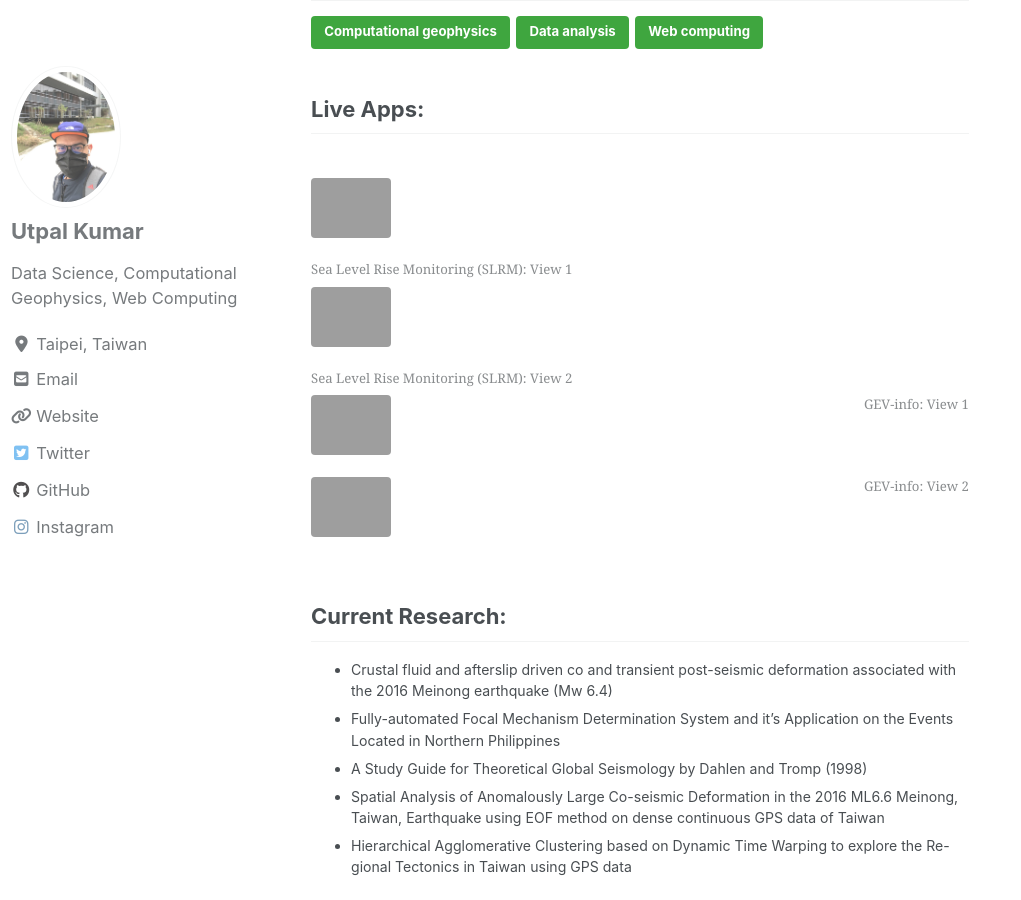
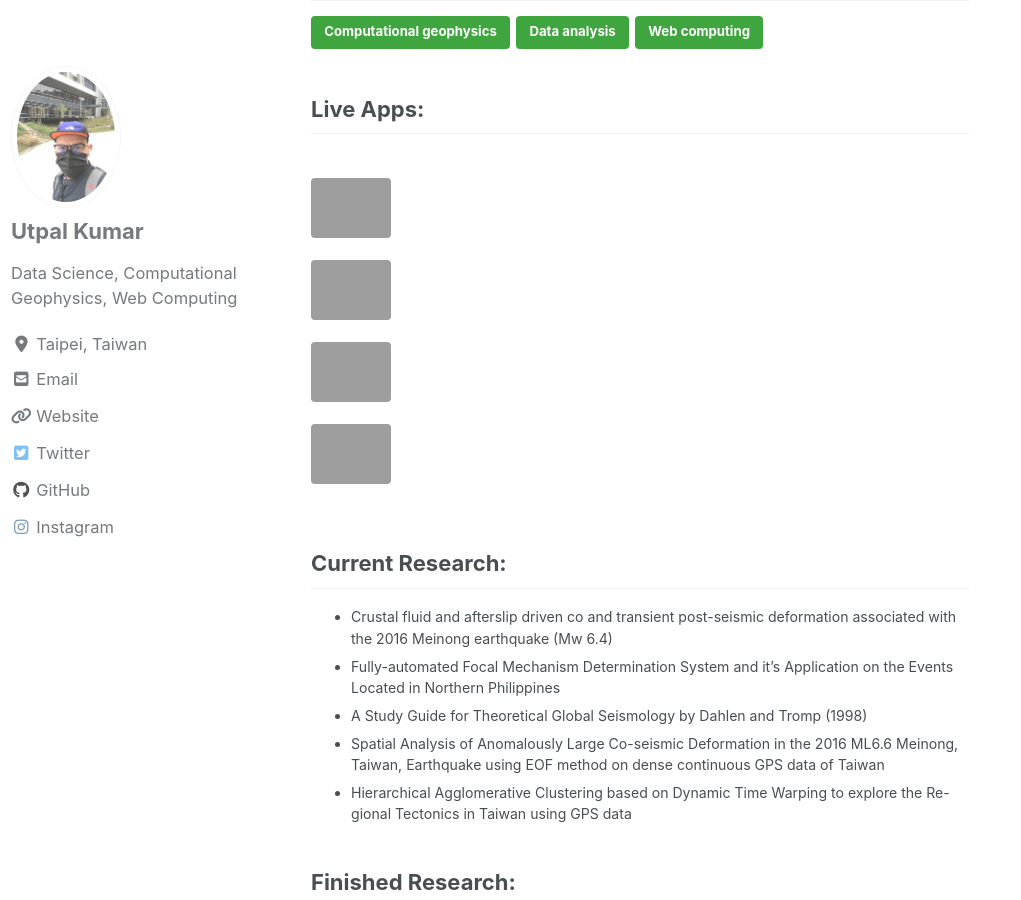
Before and after one commit to apexcodings/earthinversion.github.io, a Jekyll site: the page built from index.html, in a window 1280 px wide and 900 px high, scrolled down 560 px, cut to the strip 0-900 px from the top of the window. Shown: the whole strip, without its empty margins (0-1021 px from the left). Built offline with Jekyll 4.4.1, drawn with Linux system fonts in a browser that asks for light colours; cached includes are drawn as plain includes; nearby versions of some CDN libraries; the list of posts is cut into pages by our own code; grey boxes are pictures that could not be loaded.

Commit message:
intro fig caption removed

```diff
--- a/index.html
+++ b/index.html
@@ -27,13 +27,13 @@ author_profile: true
 <h2 style="font-size:1em">Live Apps:</h2>
 <figure>
   <a href="http://slrm.herokuapp.com"><img src="https://raw.githubusercontent.com/earthinversion/figures-earthinversion-page/master/slrm_home.jpg" alt="SLRM home" style="width:20%"></a>
-  <figcaption style="font-size:0.6em">Sea Level Rise Monitoring (SLRM): View 1</figcaption>
+  <!-- <figcaption style="font-size:0.6em">Sea Level Rise Monitoring (SLRM): View 1</figcaption> -->
   <a href="http://slrm.herokuapp.com"><img src="https://raw.githubusercontent.com/earthinversion/figures-earthinversion-page/master/slrm_crea.jpg" alt="SLRM home" style="width:20%"></a>
-  <figcaption style="font-size:0.6em">Sea Level Rise Monitoring (SLRM): View 2</figcaption>
+  <!-- <figcaption style="font-size:0.6em">Sea Level Rise Monitoring (SLRM): View 2</figcaption> -->
   <a href="https://gev-info.herokuapp.com/analysis/"><img src="https://raw.githubusercontent.com/earthinversion/figures-earthinversion-page/master/gev_info_analysis.jpg" alt="GEV analysis" style="width:20%"></a>
-  <figcaption style="font-size:0.6em">GEV-info: View 1</figcaption>
+  <!-- <figcaption style="font-size:0.6em">GEV-info: View 1</figcaption> -->
   <a href="https://gev-info.herokuapp.com/satellite-imagery/"><img src="https://raw.githubusercontent.com/earthinversion/figures-earthinversion-page/master/gev_info_satellite.jpg" alt="GEV Satellite imagery" style="width:20%"></a>
-  <figcaption style="font-size:0.6em">GEV-info: View 2</figcaption>
+  <!-- <figcaption style="font-size:0.6em">GEV-info: View 2</figcaption> -->
 </figure>
 
 
```
